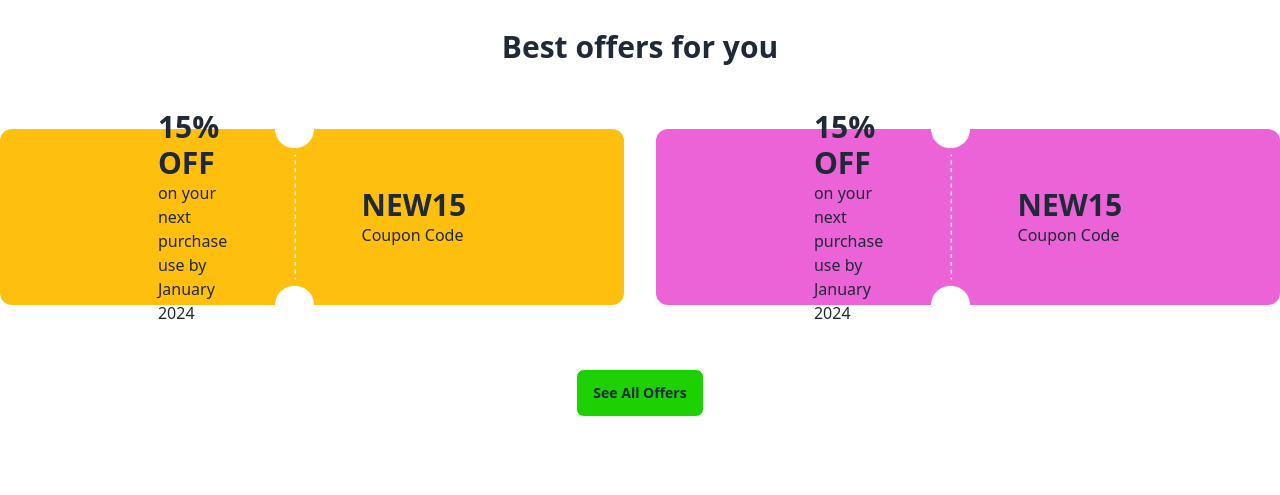
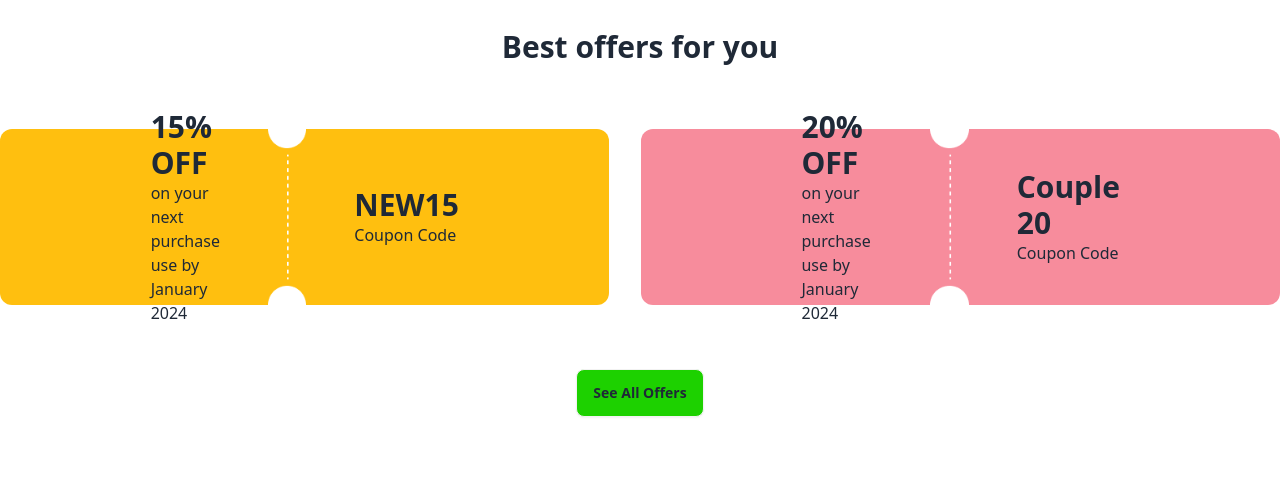
Before and after one commit to MdAlamin50/bus-ticket-A5, a plain HTML site: page index.html in a window 1280 px wide. Shown: the part 697-1192 px from the top of the page. Drawn offline with nearby package versions, Linux system fonts and the light colour scheme.

Commit message:
added the repar

```diff
--- a/index.html
+++ b/index.html
@@ -142,16 +142,16 @@
             </div>
           </div>
           <div
-            class="flex gap-12 py-8 px-40 bg-[#eb63d6] h-44 rounded-xl justify-center items-center"
+            class="flex gap-12 py-8 px-40 bg-[#F78C9C] h-44 rounded-xl justify-center items-center"
           >
             <div class="">
-              <p class="font-bold text-3xl">15% OFF</p>
+              <p class="font-bold text-3xl">20% OFF</p>
               <p>on your next purchase</p>
               <p>use by January 2024</p>
             </div>
             <img class="h-44" src="./images/cupon-devider.png" alt="" />
             <div>
-              <p class="font-bold text-3xl">NEW15</p>
+              <p class="font-bold text-3xl">Couple 20</p>
               <p>Coupon Code</p>
             </div>
           </div>
```
